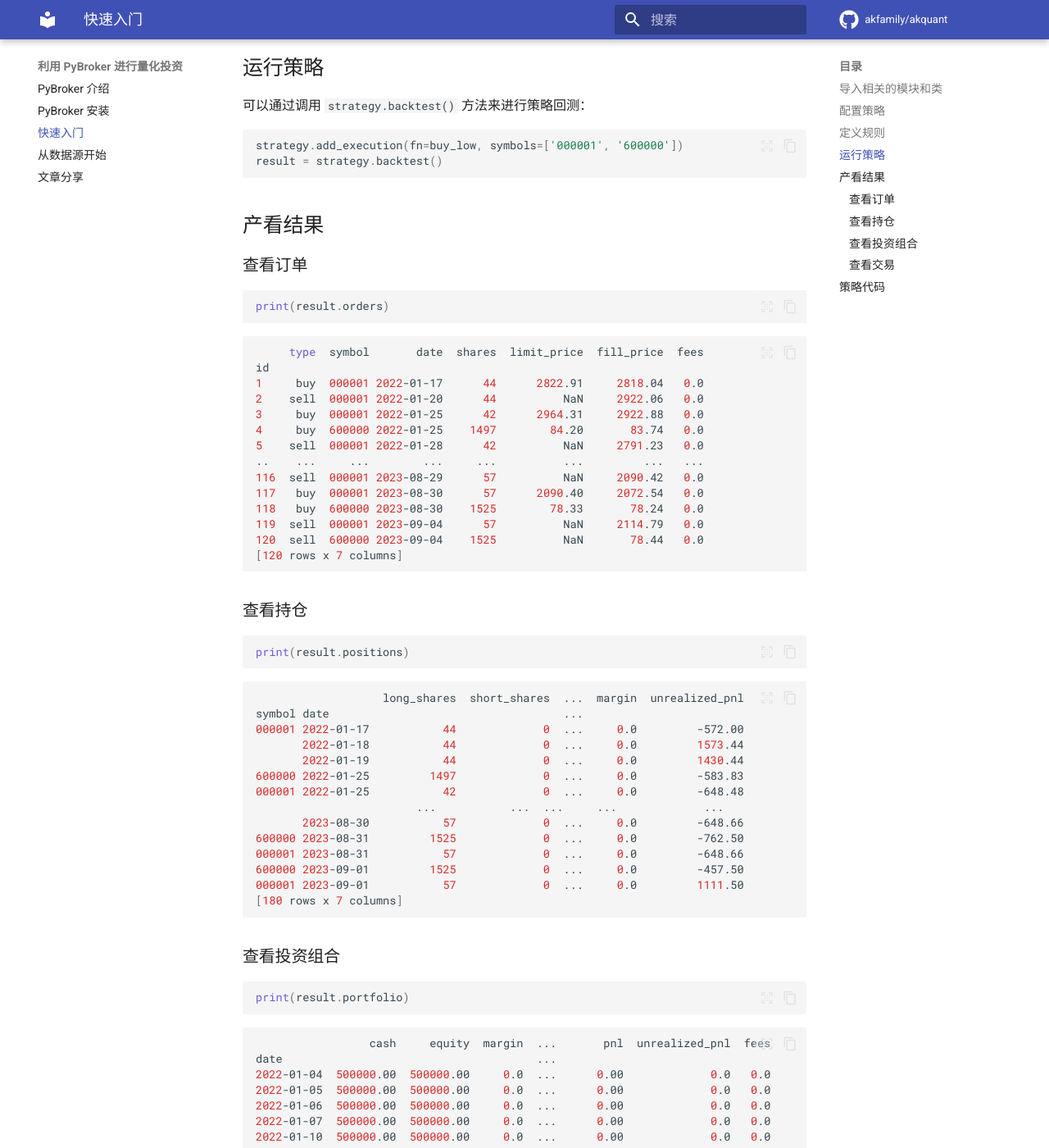
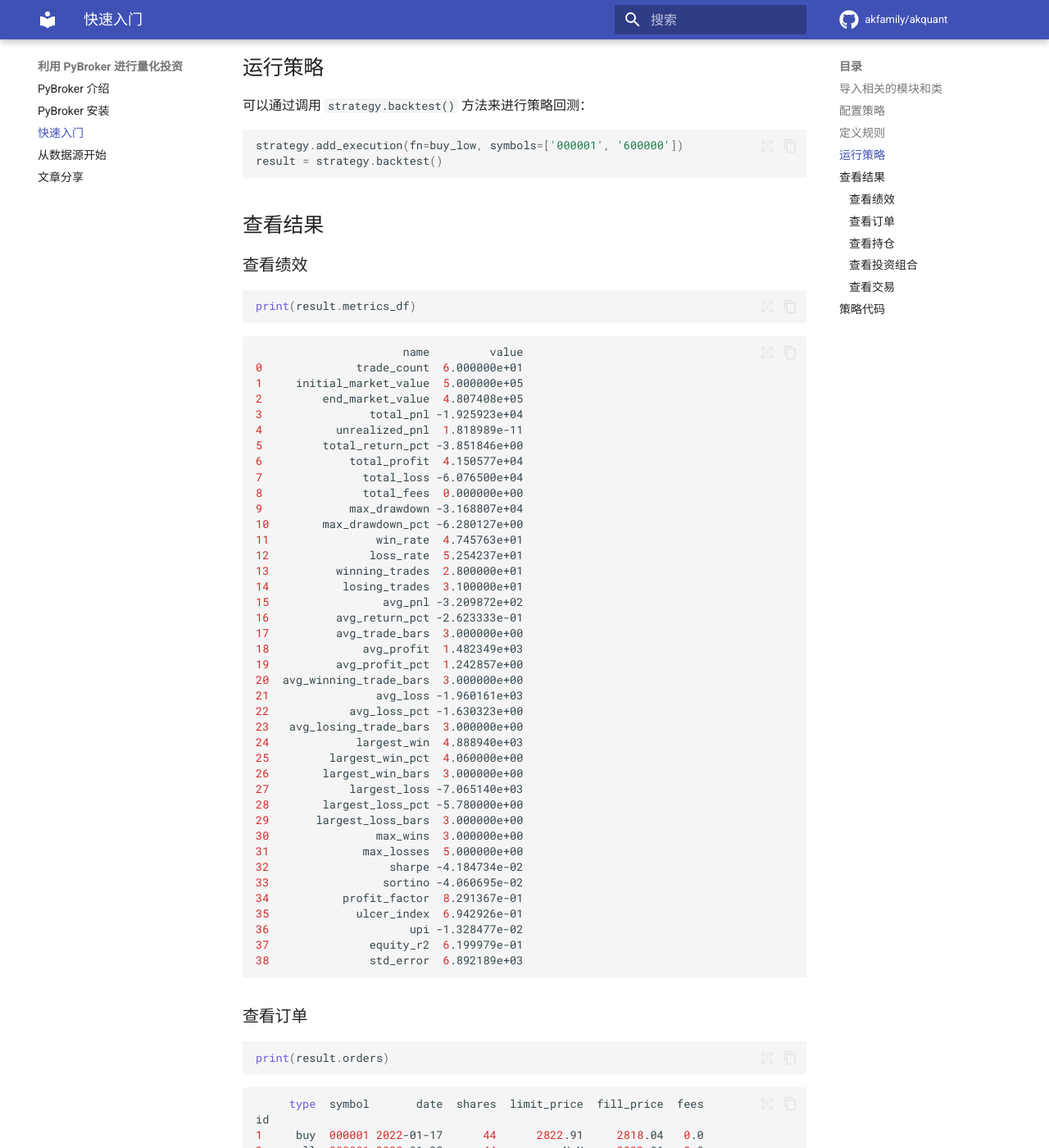
Before and after one commit to xujinzhao/akquant, an MkDocs documentation site: the page built from docs/quickstart.md, in a window 1280 px wide and 1400 px high, scrolled down 1585 px. Shown: the whole window at 82% size. Built offline with MkDocs 1.6.1 and Material for MkDocs 9.7.7, drawn with Linux system fonts in a browser that asks for light colours; comment, search, counter and statistics services are not loaded; the version menu is left out.

Commit message:
update docs

````diff
--- a/docs/quickstart.md
+++ b/docs/quickstart.md
@@ -71,7 +71,56 @@ strategy.add_execution(fn=buy_low, symbols=['000001', '600000'])
 result = strategy.backtest()
 ```
 
-## 产看结果
+## 查看结果
+
+### 查看绩效
+
+```python
+print(result.metrics_df)
+```
+
+```shell
+                      name         value
+0              trade_count  6.000000e+01
+1     initial_market_value  5.000000e+05
+2         end_market_value  4.807408e+05
+3                total_pnl -1.925923e+04
+4           unrealized_pnl  1.818989e-11
+5         total_return_pct -3.851846e+00
+6             total_profit  4.150577e+04
+7               total_loss -6.076500e+04
+8               total_fees  0.000000e+00
+9             max_drawdown -3.168807e+04
+10        max_drawdown_pct -6.280127e+00
+11                win_rate  4.745763e+01
+12               loss_rate  5.254237e+01
+13          winning_trades  2.800000e+01
+14           losing_trades  3.100000e+01
+15                 avg_pnl -3.209872e+02
+16          avg_return_pct -2.623333e-01
+17          avg_trade_bars  3.000000e+00
+18              avg_profit  1.482349e+03
+19          avg_profit_pct  1.242857e+00
+20  avg_winning_trade_bars  3.000000e+00
+21                avg_loss -1.960161e+03
+22            avg_loss_pct -1.630323e+00
+23   avg_losing_trade_bars  3.000000e+00
+24             largest_win  4.888940e+03
+25         largest_win_pct  4.060000e+00
+26        largest_win_bars  3.000000e+00
+27            largest_loss -7.065140e+03
+28        largest_loss_pct -5.780000e+00
+29       largest_loss_bars  3.000000e+00
+30                max_wins  3.000000e+00
+31              max_losses  5.000000e+00
+32                  sharpe -4.184734e-02
+33                 sortino -4.060695e-02
+34           profit_factor  8.291367e-01
+35             ulcer_index  6.942926e-01
+36                     upi -1.328477e-02
+37               equity_r2  6.199979e-01
+38               std_error  6.892189e+03
+```
 
 ### 查看订单
 
````
